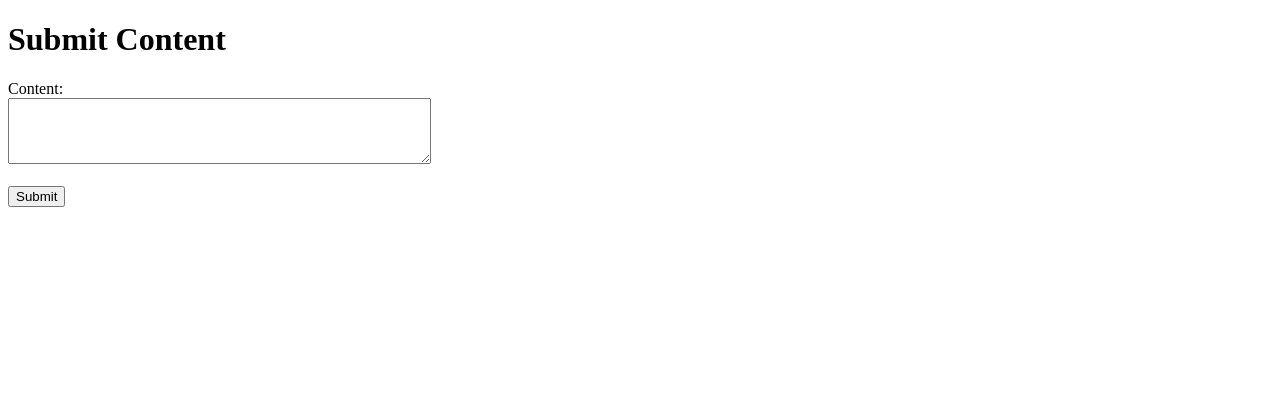
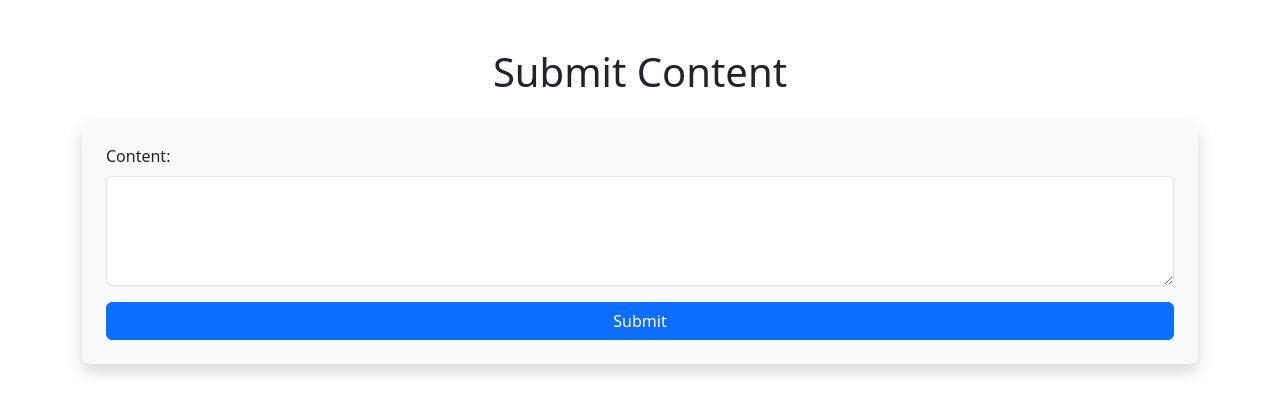
Before and after one commit to arc6828/ckartisan-ml, a Flask app: page /ner/form in a window 1280 px wide. Shown: the top 414 px of the page. Run offline with Flask 3, Linux system fonts and the light colour scheme.

Commit message:
Update form.html

```diff
--- a/templates/form.html
+++ b/templates/form.html
@@ -4,13 +4,22 @@
     <meta charset="UTF-8">
     <meta name="viewport" content="width=device-width, initial-scale=1.0">
     <title>Form Example</title>
+    <!-- Bootstrap CSS -->
+    <link href="https://cdn.jsdelivr.net/npm/bootstrap@5.3.0/dist/css/bootstrap.min.css" rel="stylesheet">
 </head>
 <body>
-    <h1>Submit Content</h1>
-    <form action="/ner/text" method="POST">
-        <label for="content">Content:</label><br>
-        <textarea name="content" id="content" rows="4" cols="50"></textarea><br><br>
-        <input type="submit" value="Submit">
-    </form>
+    <div class="container mt-5">
+        <h1 class="text-center mb-4">Submit Content</h1>
+        <form action="/ner/text" method="POST" class="shadow p-4 rounded bg-light">
+            <div class="mb-3">
+                <label for="content" class="form-label">Content:</label>
+                <textarea name="content" id="content" rows="4" class="form-control"></textarea>
+            </div>
+            <button type="submit" class="btn btn-primary w-100">Submit</button>
+        </form>
+    </div>
+
+    <!-- Bootstrap JavaScript (Optional, for advanced components) -->
+    <script src="https://cdn.jsdelivr.net/npm/bootstrap@5.3.0/dist/js/bootstrap.bundle.min.js"></script>
 </body>
 </html>
```
